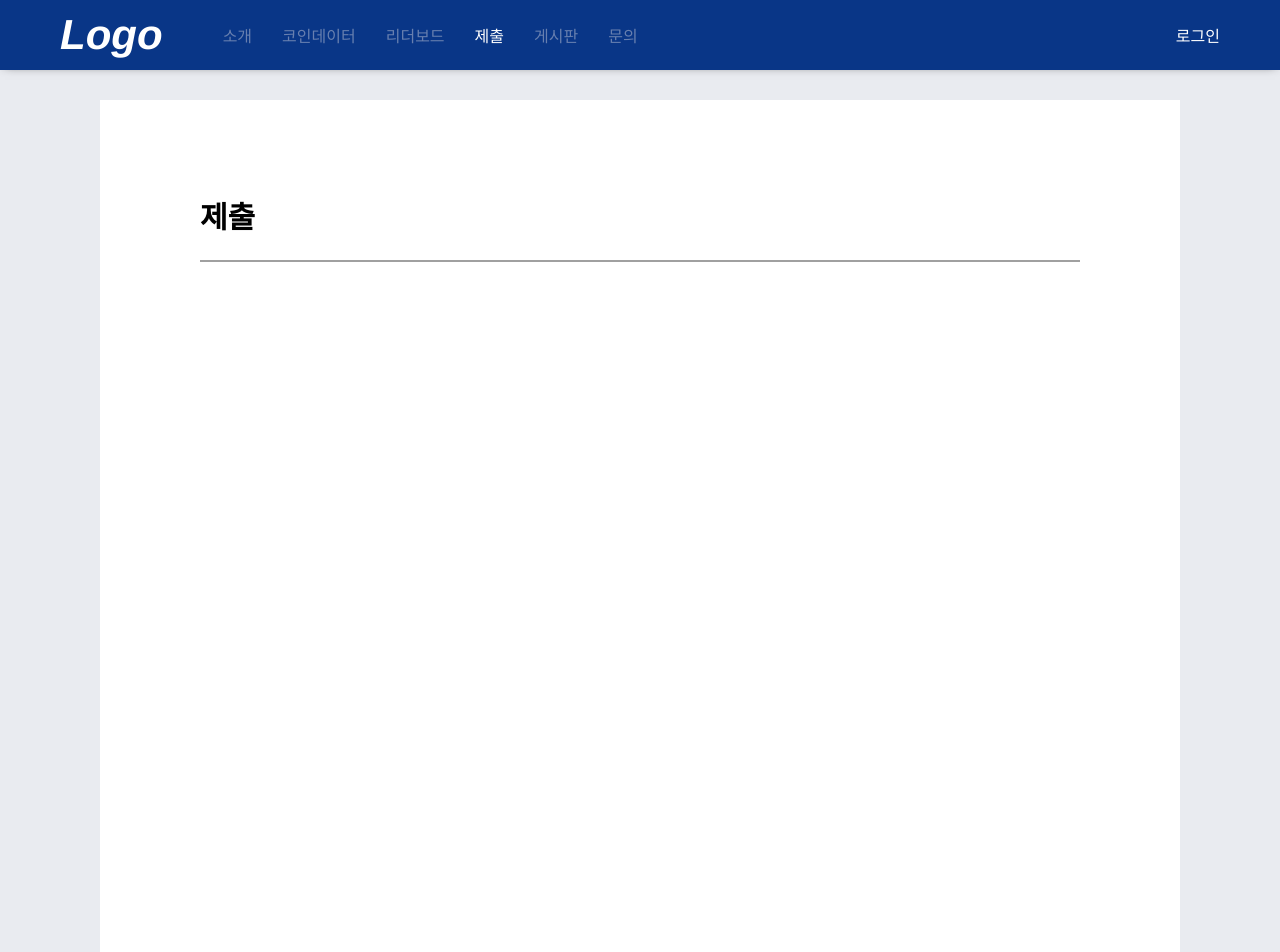
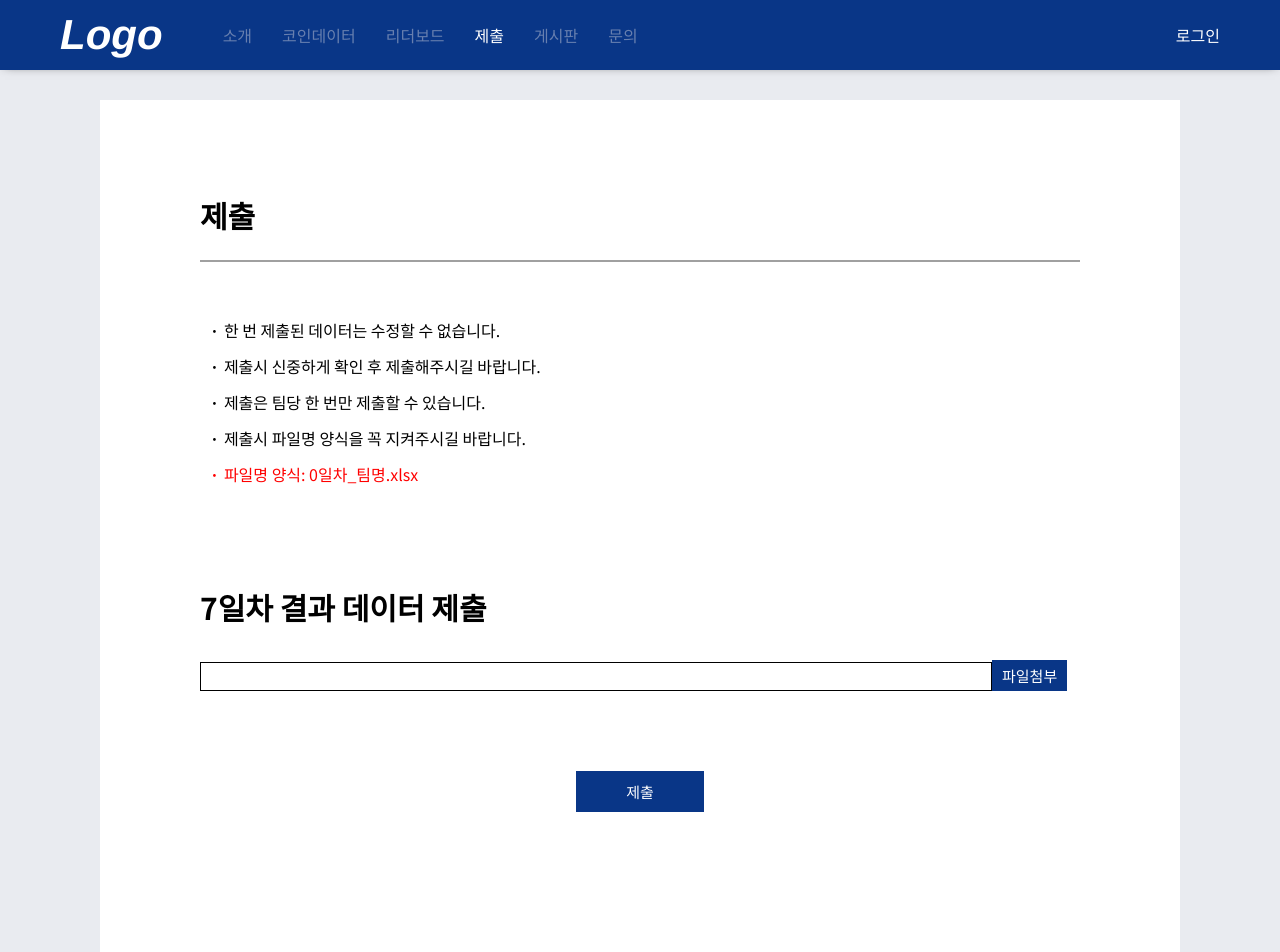
Before and after one commit to whdgusdl48/CoinPrediction-Contest, a React (Create React App) app in the folder front-end/: page /submit in a window 1280 px wide. Shown: the top 952 px of the page. Built offline with nearby package versions, Linux system fonts and the light colour scheme.

Commit message:
제출 수정

```diff
--- a/front-end/src/Routes/Submit/Presenter.js
+++ b/front-end/src/Routes/Submit/Presenter.js
@@ -22,11 +22,83 @@ const Container = styled.div`
     border-bottom: 2px solid #a0a0a0;
   }
 `;
+const Dot = styled.span`
+  font-size: 15px;
+  font-weight: 700;
+  margin-right: 5px;
+`;
+const Caution = styled.ul`
+  padding-top: 50px;
+  & > li {
+    padding: 10px;
+    &:last-child {
+      color: red;
+    }
+  }
+`;
+const Submit = styled.form`
+  margin-top: 100px;
+  & > h2 {
+    font-size: 30px;
+    font-weight: 600;
+  }
+  & > input {
+    margin-top: 40px;
+    padding: 5px;
+    font-size: 15px;
+    width: 90%;
+    border: 1px solid;
+  }
+  & > div {
+    display: flex;
+    justify-content: center;
+  }
+`;
+const FileButton = styled.button`
+  background-color: #093687;
+  font-size: 15px;
+  padding: 5px 10px;
+  color: white;
+`;
+const SubmitButton = styled.button`
+  background-color: #093687;
+  font-size: 15px;
+  padding: 10px 50px;
+  color: white;
+  margin-top: 80px;
+`;
 export default () => (
   <Main>
     <MainContainer>
       <Container>
         <h1>제출</h1>
+        <Caution>
+          <li>
+            <Dot>·</Dot>한 번 제출된 데이터는 수정할 수 없습니다.
+          </li>
+          <li>
+            <Dot>·</Dot>제출시 신중하게 확인 후 제출해주시길 바랍니다.
+          </li>
+          <li>
+            <Dot>·</Dot>제출은 팀당 한 번만 제출할 수 있습니다.
+          </li>
+          <li>
+            <Dot>·</Dot>제출시 파일명 양식을 꼭 지켜주시길 바랍니다.
+          </li>
+          <li>
+            <Dot>·</Dot>파일명 양식: 0일차_팀명.xlsx
+          </li>
+        </Caution>
+        <Submit>
+          <h2>7일차 결과 데이터 제출 </h2>
+          <input type="text"></input>
+          <span>
+            <FileButton>파일첨부</FileButton>
+          </span>
+          <div>
+            <SubmitButton>제출</SubmitButton>
+          </div>
+        </Submit>
       </Container>
     </MainContainer>
   </Main>
```
